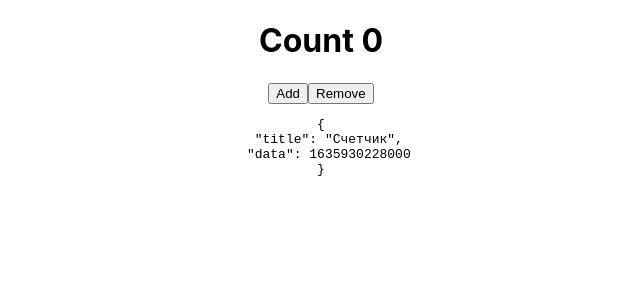
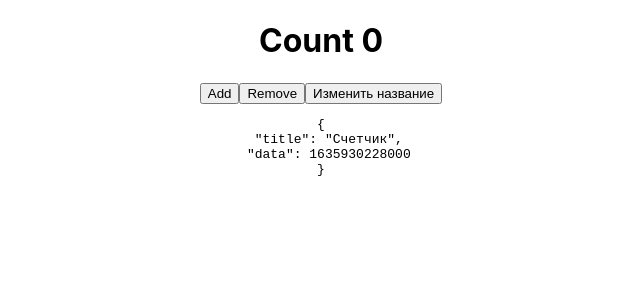
Before and after one commit to Vitalik1995Rikov/react, a React (Create React App) app in the folder my-app/: page / in a window 1280 px wide. Shown: the top 300 px of the page, without its empty margins (319-959 px from the left). Built offline with nearby package versions, Linux system fonts and the light colour scheme.

Commit message:
useState4

```diff
--- a/my-app/src/App.js
+++ b/my-app/src/App.js
@@ -23,6 +23,7 @@ function App() {
       <h1>Count {counter}</h1>
       <button onClick={increment}>Add</button>
       <button onClick={decrement}>Remove</button>
+      <button onClick={() => setState({title: 'Новое название'})}>Изменить название</button>
 
       <pre>{JSON.stringify(state, null, 2)}</pre>
     </div>
```
